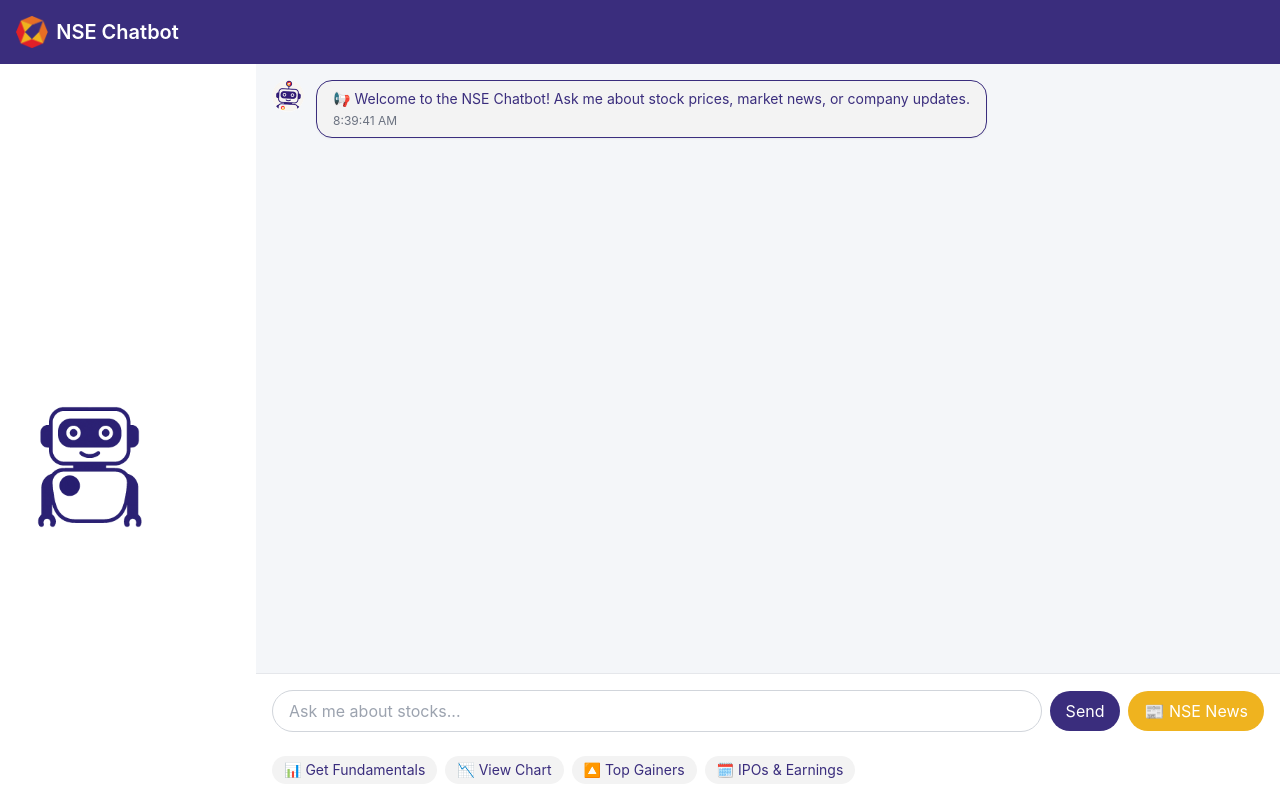
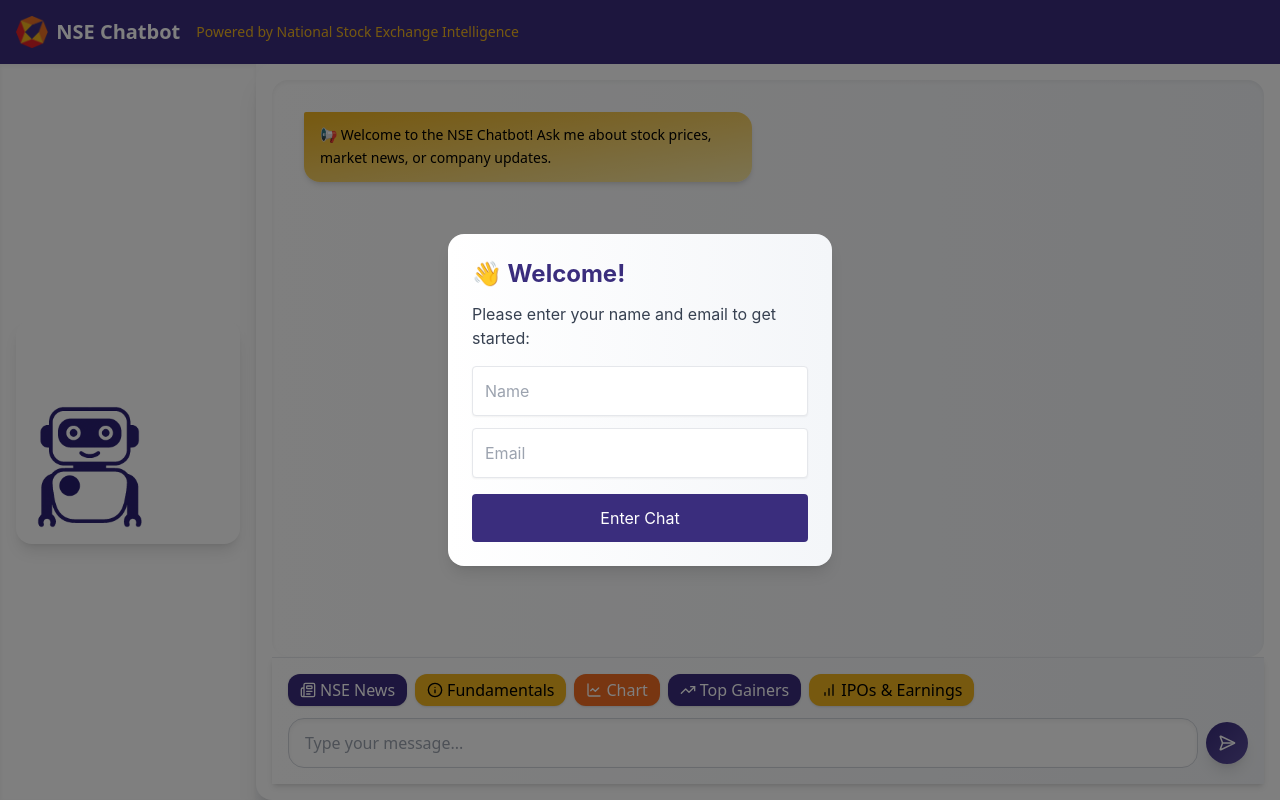
Before and after one commit to JerinJoseph-Inovator/NSE-chatbot-fn, a React (Create React App) app: page / in a window 1280 px wide. Built offline with nearby package versions, Linux system fonts and the light colour scheme.

Commit message:
prototype commit

```diff
--- a/package.json
+++ b/package.json
@@ -8,8 +8,10 @@
     "@testing-library/user-event": "^13.5.0",
     "ajv": "^8.17.1",
     "ajv-keywords": "^5.1.0",
-    "react": "^19.1.0",
-    "react-dom": "^19.1.0",
+    "framer-motion": "^12.10.5",
+    "lucide-react": "^0.509.0",
+    "react": "^18.3.1",
+    "react-dom": "^18.3.1",
     "react-scripts": "5.0.1",
     "web-vitals": "^2.1.4",
     "workbox-background-sync": "^6.6.0",
--- a/src/App.jsx
+++ b/src/App.jsx
@@ -2,7 +2,8 @@
 import Header from './components/Header';
 import ChatWindow from './components/ChatWindow';
 import MessageInput from './components/MessageInput';
-import botGif from './assets/Hello.gif'; // Adjust path if needed
+import UserInfoModal from './components/UserInfoModal';
+import botGif from './assets/Hello.gif';
 
 function App() {
   const [messages, setMessages] = useState([
@@ -14,6 +15,18 @@
   const [isTyping, setIsTyping] = useState(false);
   const [pendingAction, setPendingAction] = useState(null);
   const [awaitingUserInput, setAwaitingUserInput] = useState(false);
+  const [userInfo, setUserInfo] = useState(null);
+
+  const handleUserInfoSubmit = (info) => {
+    setUserInfo(info);
+    setMessages((prev) => [
+      ...prev,
+      {
+        sender: 'bot',
+        text: `👋 Hello ${info.name}, how can I assist you with the markets today?`,
+      },
+    ]);
+  };
 
   const handleSend = async (text) => {
     setMessages((prev) => [...prev, { sender: 'user', text }]);
@@ -44,12 +57,12 @@
       const reply = formatNSEReply(data.reply);
       setMessages((prev) => [...prev, { sender: 'bot', text: reply }]);
     } catch (err) {
-      console.error('📈 Error fetching gainers:', err);
+      console.error('📈 Error fetching data:', err);
       setMessages((prev) => [
         ...prev,
         {
           sender: 'bot',
-          text: '⚠️ Failed to fetch top gainers. Please try again later.',
+          text: '⚠️ Failed to process your request. Please try again later.',
         },
       ]);
     } finally {
@@ -97,21 +110,30 @@
   };
 
   return (
-    <div className="flex flex-col h-screen">
+    <>
+      {!userInfo && <UserInfoModal onSubmit={handleUserInfoSubmit} />}
+
+      <div className="flex flex-col h-screen font-sans">
         <Header />
-      <div className="flex flex-1">
+        <div className="flex flex-1 bg-gradient-to-br from-white to-[#f4f6f9]">
           {/* Bot image section */}
-        <div className="w-1/5 bg-white flex items-center justify-center p-4">
-          <img src={botGif} alt="Bot waving hello" className="max-w-full max-h-full object-contain" />
+          <div className="w-1/5 flex items-center justify-center p-4 bg-white shadow-inner">
+            <img
+              src={botGif}
+              alt="Bot waving hello"
+              className="max-w-full max-h-full object-contain rounded-2xl shadow-lg"
+            />
           </div>
 
           {/* Chat section */}
-        <div className="w-4/5 flex flex-col bg-[#f4f6f9]">
+          <div className="w-4/5 flex flex-col p-4 bg-white rounded-l-2xl shadow-xl">
+            <div className="flex-1 overflow-auto rounded-2xl bg-gradient-to-r from-white to-[#f4f6f9] p-4 shadow-inner">
               <ChatWindow
                 messages={messages}
                 isTyping={isTyping}
                 awaitingUserInput={awaitingUserInput}
               />
+            </div>
             <MessageInput
               onSend={handleSend}
               onNewsClick={handleNewsClick}
@@ -120,6 +142,7 @@
           </div>
         </div>
       </div>
+    </>
   );
 }
 
--- a/src/components/ChatWindow.jsx
+++ b/src/components/ChatWindow.jsx
@@ -1,47 +1,58 @@
-import Message from './Message';
-import { useEffect, useRef } from 'react';
+import React, { useEffect, useRef } from 'react';
+import { motion } from 'framer-motion';
 
-export default function ChatWindow({ messages, isTyping, awaitingUserInput }) {
-  const chatRef = useRef(null);
+const ChatWindow = ({ messages, isTyping, awaitingUserInput }) => {
+  const chatEndRef = useRef(null);
 
   useEffect(() => {
-    chatRef.current?.scrollTo(0, chatRef.current.scrollHeight);
-  }, [messages, isTyping]);
+    // Scroll to bottom on new message
+    chatEndRef.current?.scrollIntoView({ behavior: 'smooth' });
+  }, [messages, isTyping, awaitingUserInput]);
 
-  const renderTypingIndicator = () => (
-    <div className="flex items-center gap-2 text-sm text-[#3a2d7d] pl-2 animate-pulse">
-      <div className="w-2 h-2 bg-[#3a2d7d] rounded-full animate-bounce" />
-      <div className="w-2 h-2 bg-[#e22128] rounded-full animate-bounce delay-150" />
-      <div className="w-2 h-2 bg-[#efb31f] rounded-full animate-bounce delay-300" />
-      <span>NSE Bot is typing...</span>
+  return (
+    <div className="flex-1 overflow-hidden">
+      <div className="h-full max-h-[calc(100vh-200px)] overflow-y-auto p-4 space-y-4">
+        {messages.map((msg, index) => (
+          <motion.div
+            key={index}
+            initial={{ opacity: 0, y: 10 }}
+            animate={{ opacity: 1, y: 0 }}
+            transition={{ duration: 0.3 }}
+            className={`flex ${msg.sender === 'user' ? 'justify-end' : 'justify-start'}`}
+          >
+            <div
+              className={`max-w-xs md:max-w-md px-4 py-3 rounded-2xl shadow-md text-sm leading-relaxed break-words whitespace-pre-wrap
+                ${
+                  msg.sender === 'user'
+                    ? 'bg-[#3a2d7d] text-white rounded-tr-sm'
+                    : 'bg-gradient-to-br from-[#efb31f] to-[#f9e8a4] text-black rounded-tl-sm'
+                }`}
+            >
+              {msg.text}
+            </div>
+          </motion.div>
+        ))}
+
+        {isTyping && (
+          <div className="flex justify-start">
+            <div className="bg-[#e0e0e0] text-black px-4 py-2 rounded-2xl shadow w-fit animate-pulse text-sm">
+              Typing...
+            </div>
+          </div>
+        )}
+
+        {awaitingUserInput && (
+          <div className="flex justify-start">
+            <div className="bg-yellow-100 text-yellow-900 px-4 py-2 rounded-2xl shadow w-fit text-sm">
+              Waiting for your input...
+            </div>
+          </div>
+        )}
+
+        <div ref={chatEndRef} />
+      </div>
     </div>
   );
+};
 
-  const renderAwaitingInput = () => (
-    <div className="flex items-center gap-2 text-sm text-[#3a2d7d] pl-2">
-      <div className="w-2 h-2 bg-[#3a2d7d] rounded-full animate-pulse delay-500" />
-      <div className="w-2 h-2 bg-[#e22128] rounded-full animate-pulse delay-700" />
-      <div className="w-2 h-2 bg-[#efb31f] rounded-full animate-pulse delay-900" />
-      <span>Awaiting your input...</span>
-    </div>
-  );
-
-  return (
-    <div
-      ref={chatRef}
-      className="flex flex-col gap-4 p-4 overflow-y-auto flex-1 bg-[#f4f6f9]"
-    >
-      {messages.map((msg, index) => (
-        <Message
-          key={index}
-          sender={msg.sender}
-          text={msg.text}
-          timestamp={new Date().toLocaleTimeString()}
-        />
-      ))}
-
-      {isTyping && renderTypingIndicator()}
-      {awaitingUserInput && renderAwaitingInput()}
-    </div>
-  );
-}
+export default ChatWindow;
--- a/src/components/Header.jsx
+++ b/src/components/Header.jsx
@@ -3,6 +3,11 @@
     <header className="bg-[#3a2d7d] text-white p-4 text-xl font-semibold shadow flex items-center gap-2">
       <img src="/nse.png" alt="NSE Logo" className="h-8" />
       NSE Chatbot
+      <span className="text-sm font-normal text-[#efb31f] ml-2">
+        Powered by National Stock Exchange Intelligence
+    </span>
+
     </header>
+
   );
 }
--- a/src/components/MessageInput.jsx
+++ b/src/components/MessageInput.jsx
@@ -1,53 +1,84 @@
-import { useState } from 'react';
+import React, { useState } from 'react';
+import { SendHorizonal, Newspaper, BarChart, Info, TrendingUp, LineChart } from 'lucide-react';
 
-export default function MessageInput({ onSend, onNewsClick, onIntent }) {
+const MessageInput = ({ onSend, onNewsClick, onIntent }) => {
   const [input, setInput] = useState('');
 
-  const send = () => {
-    if (input.trim()) {
-      onSend(input.trim());
+  const handleSendClick = () => {
+    if (input.trim() !== '') {
+      onSend(input);
       setInput('');
     }
   };
 
+  const handleKeyPress = (e) => {
+    if (e.key === 'Enter') handleSendClick();
+  };
+
   return (
-    <div className="flex flex-col gap-2 p-4 border-t bg-white">
-      <div className="flex items-center gap-2">
-        <input
-          className="flex-1 rounded-full px-4 py-2 border border-gray-300 focus:outline-none focus:ring-2 focus:ring-[#3a2d7d] transition-all"
-          placeholder="Ask me about stocks..."
-          value={input}
-          onChange={(e) => setInput(e.target.value)}
-          onKeyDown={(e) => e.key === 'Enter' && send()}
-        />
-        <button
-          onClick={send}
-          className="bg-[#3a2d7d] text-white px-4 py-2 rounded-full hover:bg-[#2d2364] transition-all"
-        >
-          Send
-        </button>
+    <div className="p-4 border-t bg-gradient-to-r from-white to-[#f4f6f9] shadow-md">
+      {/* Intent buttons */}
+      <div className="flex flex-wrap gap-2 mb-3">
         <button
           onClick={onNewsClick}
-          className="bg-[#efb31f] text-white px-4 py-2 rounded-full hover:bg-[#d4a019] transition-all"
+          className="flex items-center gap-1 px-3 py-1 bg-[#3a2d7d] text-white rounded-xl shadow hover:opacity-90 transition"
         >
-          📰 NSE News
+          <Newspaper size={16} />
+          NSE News
+        </button>
+
+        <button
+          onClick={() => onIntent('fundamentals')}
+          className="flex items-center gap-1 px-3 py-1 bg-[#efb31f] text-black rounded-xl shadow hover:opacity-90 transition"
+        >
+          <Info size={16} />
+          Fundamentals
+        </button>
+
+        <button
+          onClick={() => onIntent('chart')}
+          className="flex items-center gap-1 px-3 py-1 bg-[#f26c23] text-white rounded-xl shadow hover:opacity-90 transition"
+        >
+          <LineChart size={16} />
+          Chart
+        </button>
+
+        <button
+          onClick={() => onIntent('gainers')}
+          className="flex items-center gap-1 px-3 py-1 bg-[#3a2d7d] text-white rounded-xl shadow hover:opacity-90 transition"
+        >
+          <TrendingUp size={16} />
+          Top Gainers
+        </button>
+
+        <button
+          onClick={() => onIntent('ipo')}
+          className="flex items-center gap-1 px-3 py-1 bg-[#efb31f] text-black rounded-xl shadow hover:opacity-90 transition"
+        >
+          <BarChart size={16} />
+          IPOs & Earnings
         </button>
       </div>
 
-      <div className="flex flex-wrap gap-2 mt-4">
-        {['fundamentals', 'chart', 'gainers', 'ipo'].map((type) => (
-          <button
-            key={type}
-            onClick={() => onIntent(type)}
-            className="bg-[#f3f3f3] text-[#3a2d7d] px-3 py-1 rounded-full text-sm hover:bg-[#e1e1e1] transition-all"
-          >
-            {type === 'fundamentals' && '📊 Get Fundamentals'}
-            {type === 'chart' && '📉 View Chart'}
-            {type === 'gainers' && '🔼 Top Gainers'}
-            {type === 'ipo' && '🗓️ IPOs & Earnings'}
-          </button>
-        ))}
+      {/* Input and send */}
+      <div className="flex items-center gap-2">
+        <input
+          type="text"
+          className="flex-1 px-4 py-3 rounded-2xl border border-gray-300 shadow-inner focus:outline-none focus:ring-2 focus:ring-[#3a2d7d]"
+          placeholder="Type your message..."
+          value={input}
+          onChange={(e) => setInput(e.target.value)}
+          onKeyDown={handleKeyPress}
+        />
+        <button
+          onClick={handleSendClick}
+          className="p-3 rounded-full bg-gradient-to-br from-[#3a2d7d] to-[#5a4d9c] text-white shadow-lg hover:scale-105 transition"
+        >
+          <SendHorizonal size={18} />
+        </button>
       </div>
     </div>
   );
-}
+};
+
+export default MessageInput;
--- /dev/null
+++ b/src/components/UserInfoModal.jsx
@@ -0,0 +1,41 @@
+import { useState } from 'react';
+
+export default function UserInfoModal({ onSubmit }) {
+  const [name, setName] = useState('');
+  const [email, setEmail] = useState('');
+
+  const handleSubmit = () => {
+    if (name.trim() && email.trim()) {
+      onSubmit({ name, email });
+    }
+  };
+
+  return (
+    <div className="fixed inset-0 bg-black bg-opacity-50 flex items-center justify-center z-50">
+      <div className="bg-gradient-to-r from-white to-[#f4f6f9] p-6 rounded-2xl shadow-lg w-96 animate-fade-in">
+        <h2 className="text-2xl font-bold mb-3 text-[#3a2d7d]">👋 Welcome!</h2>
+        <p className="mb-4 text-gray-700">Please enter your name and email to get started:</p>
+        <input
+          type="text"
+          placeholder="Name"
+          className="w-full p-3 mb-3 border rounded shadow-sm focus:outline-none focus:ring-2 focus:ring-[#3a2d7d]"
+          value={name}
+          onChange={(e) => setName(e.target.value)}
+        />
+        <input
+          type="email"
+          placeholder="Email"
+          className="w-full p-3 mb-4 border rounded shadow-sm focus:outline-none focus:ring-2 focus:ring-[#3a2d7d]"
+          value={email}
+          onChange={(e) => setEmail(e.target.value)}
+        />
+        <button
+          className="w-full bg-[#3a2d7d] text-white p-3 rounded hover:bg-[#2b2366] transition-all"
+          onClick={handleSubmit}
+        >
+          Enter Chat
+        </button>
+      </div>
+    </div>
+  );
+}
--- a/src/index.css
+++ b/src/index.css
@@ -1,6 +1,7 @@
 @tailwind base;
 @tailwind components;
 @tailwind utilities;
+
 
 body {
   margin: 0;
--- a/tailwind.config.js
+++ b/tailwind.config.js
@@ -1,10 +1,17 @@
-/** @type {import('tailwindcss').Config} */
 module.exports = {
-  content: [
-    "./src/**/*.{js,jsx,ts,tsx}",
-  ],
+  content: ['./src/**/*.{js,jsx}'],
   theme: {
-    extend: {},
+    extend: {
+      animation: {
+        'fade-in': 'fadeIn 0.4s ease-out both',
+      },
+      keyframes: {
+        fadeIn: {
+          '0%': { opacity: 0, transform: 'translateY(5px)' },
+          '100%': { opacity: 1, transform: 'translateY(0)' },
+        },
+      },
+    },
   },
   plugins: [],
-}
+};
```
Also changed, not shown: 1 other file (tests, documents, lock files or other folders). Lines whose indentation alone changed are shown as unchanged.
